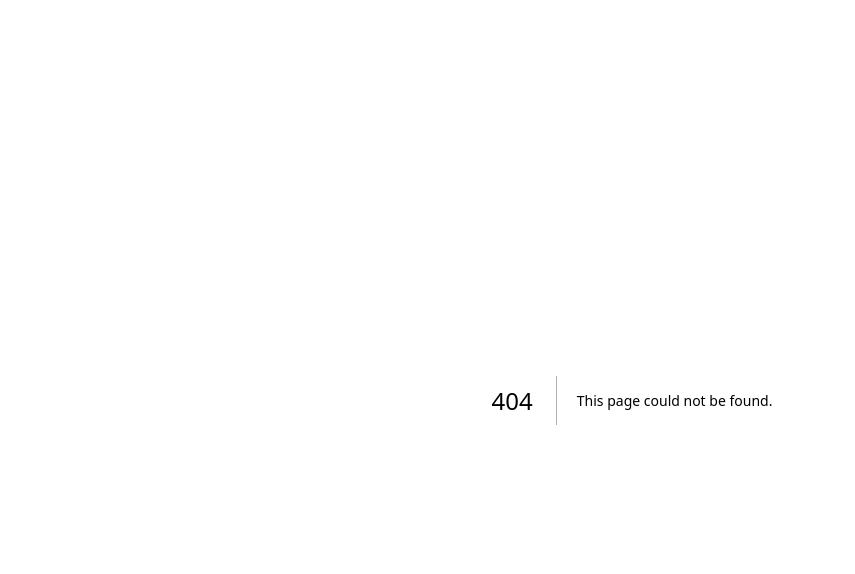
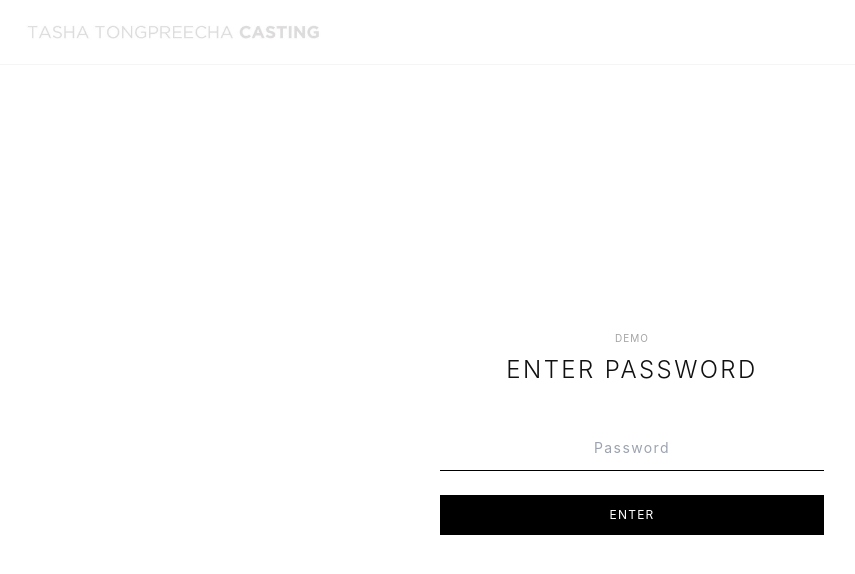
Before and after one commit to burgerbiscuit/casting-db, a Next.js app: page /demo in a window 1280 px wide. Before the commit this address had no page. Shown: the top 574 px of the page, without its empty margins (8-863 px from the left). Built offline with nearby package versions, Linux system fonts and the light colour scheme.

Commit message:
demo: password-protected project view at /demo, cookie auth, service role fetch

```diff
--- /dev/null
+++ b/app/api/demo-auth/route.ts
@@ -0,0 +1,21 @@
+import { NextRequest, NextResponse } from 'next/server'
+
+const DEMO_PASSWORD = 'password'
+const DEMO_PROJECT_ID = '7539e334-c3f1-4caf-a931-3b2f4929d78f'
+
+export async function POST(req: NextRequest) {
+  const { password } = await req.json()
+
+  if (password !== DEMO_PASSWORD) {
+    return NextResponse.json({ error: 'Incorrect password.' }, { status: 401 })
+  }
+
+  const res = NextResponse.json({ ok: true, projectId: DEMO_PROJECT_ID })
+  res.cookies.set('demo_access', 'true', {
+    httpOnly: true,
+    sameSite: 'lax',
+    maxAge: 60 * 60 * 24, // 24 hours
+    path: '/',
+  })
+  return res
+}
--- /dev/null
+++ b/app/demo/[projectId]/page.tsx
@@ -0,0 +1,91 @@
+import { cookies } from 'next/headers'
+import { redirect } from 'next/navigation'
+import { createServiceClient } from '@/lib/supabase/server'
+import Link from 'next/link'
+
+const DEMO_PROJECT_ID = '7539e334-c3f1-4caf-a931-3b2f4929d78f'
+
+export default async function DemoProjectPage({ params }: { params: { projectId: string } }) {
+  const { projectId } = params
+
+  // Guard: only the demo project is accessible here
+  if (projectId !== DEMO_PROJECT_ID) redirect('/demo')
+
+  // Guard: must have demo cookie
+  const cookieStore = cookies()
+  const demoAccess = cookieStore.get('demo_access')
+  if (!demoAccess || demoAccess.value !== 'true') redirect('/demo')
+
+  const supabase = await createServiceClient()
+
+  // Fetch project
+  const { data: project } = await supabase
+    .from('projects')
+    .select('id, name, shoot_date')
+    .eq('id', projectId)
+    .single()
+
+  if (!project) redirect('/demo')
+
+  // Fetch published presentations only
+  const { data: presentations } = await supabase
+    .from('presentations')
+    .select('id, name')
+    .eq('project_id', projectId)
+    .eq('is_published', true)
+    .order('created_at', { ascending: false })
+
+  return (
+    <div className="min-h-screen bg-white flex flex-col">
+      <header className="border-b border-neutral-100 px-8 py-5">
+        <img src="/logo.jpg" alt="Tasha Tongpreecha Casting" className="h-6 w-auto" />
+      </header>
+
+      <main className="flex-1 max-w-3xl mx-auto w-full px-6 py-12">
+        {/* Header */}
+        <div className="mb-12">
+          <p className="text-[10px] tracking-widest uppercase text-neutral-300 mb-2">Demo</p>
+          <h1 className="text-2xl font-light tracking-widest uppercase mb-1">{project.name}</h1>
+          {project.shoot_date && (
+            <p className="text-sm text-neutral-400">
+              {new Date(project.shoot_date).toLocaleDateString('en-US', { month: 'long', day: 'numeric', year: 'numeric' })}
+            </p>
+          )}
+        </div>
+
+        {/* Presentations */}
+        <section>
+          <div className="flex items-center gap-3 mb-4">
+            <h2 className="text-[10px] tracking-widest uppercase text-neutral-500">Presentations</h2>
+            <div className="flex-1 border-t border-neutral-100" />
+          </div>
+
+          {!presentations || presentations.length === 0 ? (
+            <p className="text-sm text-neutral-400">No presentations available yet.</p>
+          ) : (
+            <div className="space-y-2">
+              {presentations.map((pres: any) => (
+                <Link
+                  key={pres.id}
+                  href={`/client/presentations/${pres.id}`}
+                  className="flex items-center justify-between border border-neutral-200 px-5 py-3.5 hover:border-black transition-colors"
+                >
+                  <span className="text-sm">{pres.name}</span>
+                  <span className="text-xs tracking-widest uppercase text-neutral-400">View &rarr;</span>
+                </Link>
+              ))}
+            </div>
+          )}
+        </section>
+
+        <div className="mt-16 pt-8 border-t border-neutral-100 text-center">
+          <p className="text-xs text-neutral-300 tracking-wider">
+            Tasha Tongpreecha Casting &middot;{' '}
+            <a href="https://www.tashatongpreecha.com" target="_blank" rel="noopener noreferrer"
+              className="hover:text-neutral-400 transition-colors">tashatongpreecha.com</a>
+          </p>
+        </div>
+      </main>
+    </div>
+  )
+}
--- /dev/null
+++ b/app/demo/page.tsx
@@ -0,0 +1,64 @@
+'use client'
+import { useState } from 'react'
+import { useRouter } from 'next/navigation'
+
+const DEMO_PROJECT_ID = '7539e334-c3f1-4caf-a931-3b2f4929d78f'
+
+export default function DemoPage() {
+  const router = useRouter()
+  const [password, setPassword] = useState('')
+  const [error, setError] = useState('')
+  const [loading, setLoading] = useState(false)
+
+  const submit = async (e: React.FormEvent) => {
+    e.preventDefault()
+    setLoading(true)
+    setError('')
+    const res = await fetch('/api/demo-auth', {
+      method: 'POST',
+      headers: { 'Content-Type': 'application/json' },
+      body: JSON.stringify({ password }),
+    })
+    const data = await res.json()
+    if (!res.ok) {
+      setError(data.error || 'Incorrect password.')
+      setLoading(false)
+      return
+    }
+    router.push(`/demo/${DEMO_PROJECT_ID}`)
+  }
+
+  return (
+    <div className="min-h-screen bg-white flex flex-col">
+      <header className="border-b border-neutral-100 px-8 py-5">
+        <img src="/logo.jpg" alt="Tasha Tongpreecha Casting" className="h-6 w-auto" />
+      </header>
+      <main className="flex-1 flex items-center justify-center px-6">
+        <div className="w-full max-w-sm">
+          <p className="text-[10px] tracking-widest uppercase text-neutral-400 mb-2 text-center">Demo</p>
+          <h1 className="text-2xl font-light tracking-widest uppercase text-center mb-10">Enter Password</h1>
+
+          <form onSubmit={submit} className="space-y-6">
+            <input
+              type="password"
+              value={password}
+              onChange={e => setPassword(e.target.value)}
+              placeholder="Password"
+              autoFocus
+              required
+              className="w-full border-b border-neutral-300 bg-transparent py-3 text-sm text-center tracking-widest focus:outline-none focus:border-black"
+            />
+            {error && <p className="text-xs text-red-500 text-center">{error}</p>}
+            <button
+              type="submit"
+              disabled={loading}
+              className="w-full bg-black text-white py-3 text-xs tracking-widest uppercase hover:bg-neutral-800 transition-colors disabled:opacity-50"
+            >
+              {loading ? '...' : 'Enter'}
+            </button>
+          </form>
+        </div>
+      </main>
+    </div>
+  )
+}
--- a/middleware.ts
+++ b/middleware.ts
@@ -69,4 +69,5 @@ export async function middleware(request: NextRequest) {
 
 export const config = {
   matcher: ['/admin/:path*', '/client/:path*'],
+  // /demo is intentionally excluded — it uses its own cookie-based auth
 }
```
